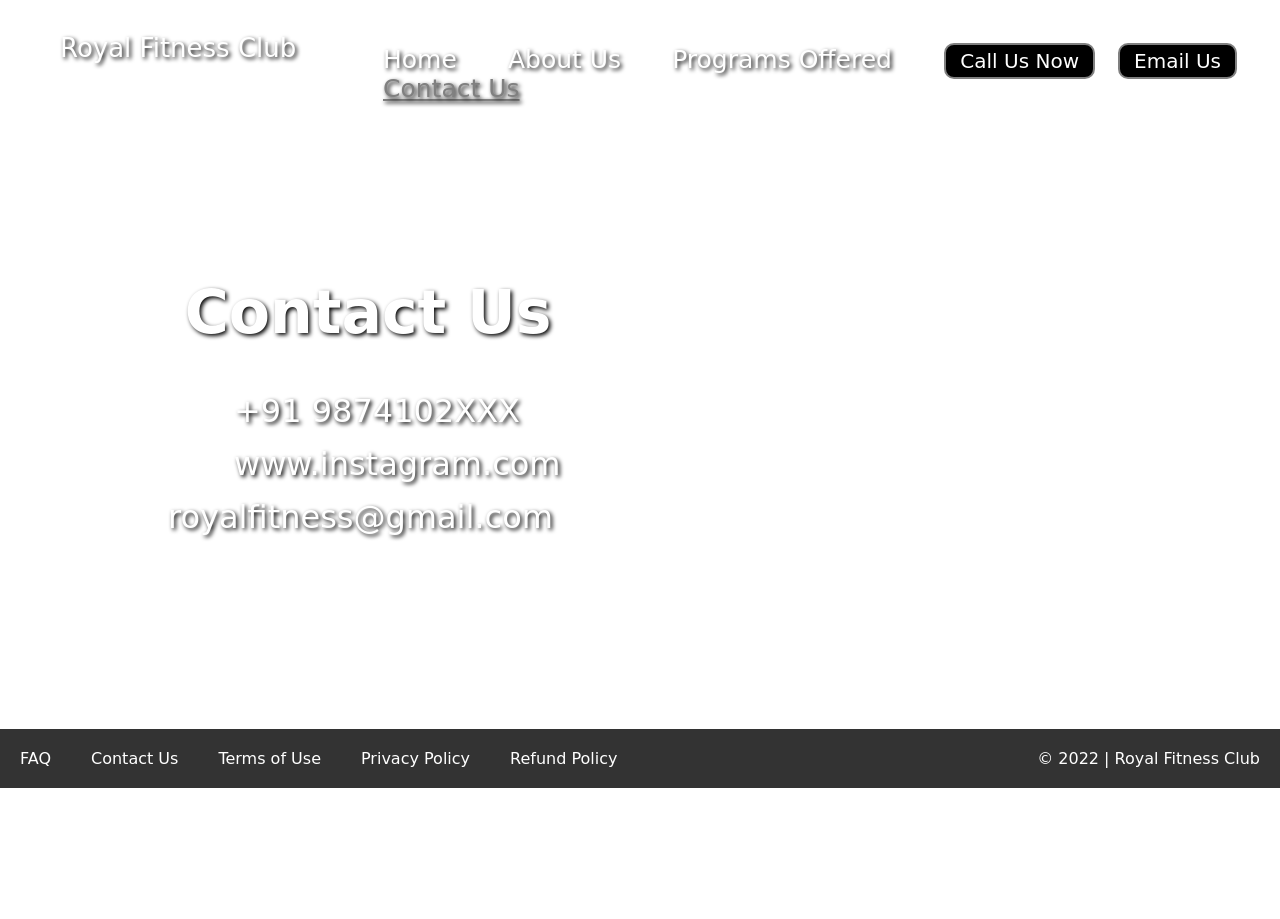
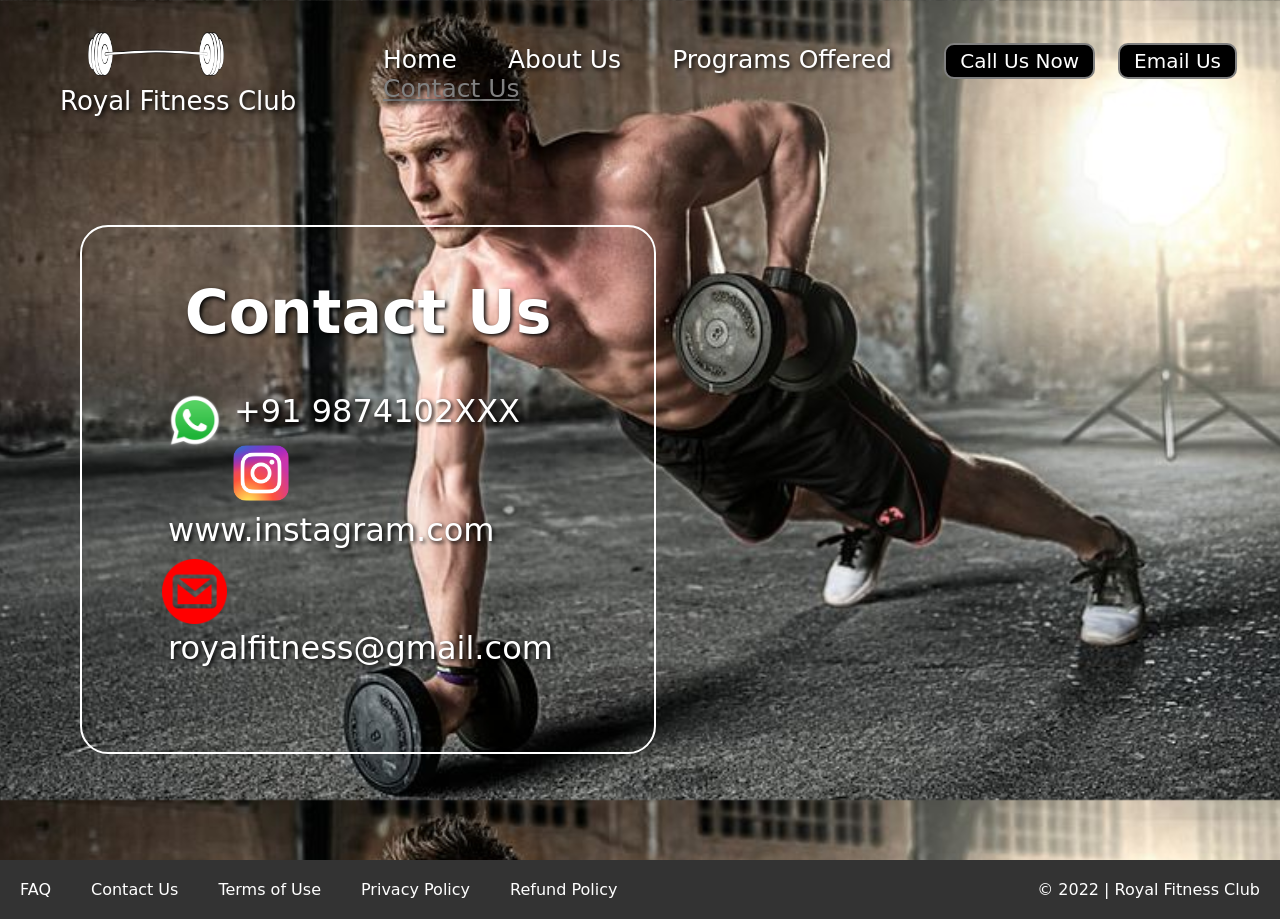
Before and after one commit to Scientist69/Gym-Webpage, a plain HTML site: page contact.html in a window 1280 px wide. Before the commit the page ends 800 px from the top, so only its background shows below. Drawn offline with Linux system fonts and the light colour scheme; the site is published under a folder, as on GitHub Pages, so addresses that start at the root find nothing; a web font is replaced by a local one.

Commit message:
image path updation

```diff
--- a/contact.html
+++ b/contact.html
@@ -16,7 +16,7 @@
     <header class="header">
       <!-- Left box for logo -->
       <div class="left">
-        <img src="/img/bg.webp" alt="" />
+        <img src="img/bg.webp" alt="" />
         <div>Royal Fitness Club</div>
       </div>
       <!-- Mid box for navbar -->
@@ -40,17 +40,17 @@
       <h1>Contact Us</h1>
 
       <div class="whatsapp">
-        <img src="/img/WhatsApp.svg.png" alt="" />
+        <img src="img/WhatsApp.svg.png" alt="" />
         <p>+91 9874102XXX</p>
       </div>
 
       <div class="insta">
-        <img src="/img/insta.png" alt="" />
+        <img src="img/insta.png" alt="" />
         <p>www.instagram.com</p>
       </div>
 
       <div class="email">
-        <img src="/img/email.png" alt="" />
+        <img src="img/email.png" alt="" />
         <p>royalfitness@gmail.com</p>
       </div>
     </div>
--- a/style.css
+++ b/style.css
@@ -3,7 +3,7 @@ body {
     color: white;
     margin: 0px;
     padding: 0px;
-    background: url('/img/gym.jpg');
+    background: url('img/gym.jpg');
     background-repeat: no-repeat;
     background-attachment: fixed;
     background-size: cover;
```
Also changed, not shown: about.html (+1 -1 lines), index.html (+1 -1 lines), program.html (+4 -4 lines).
